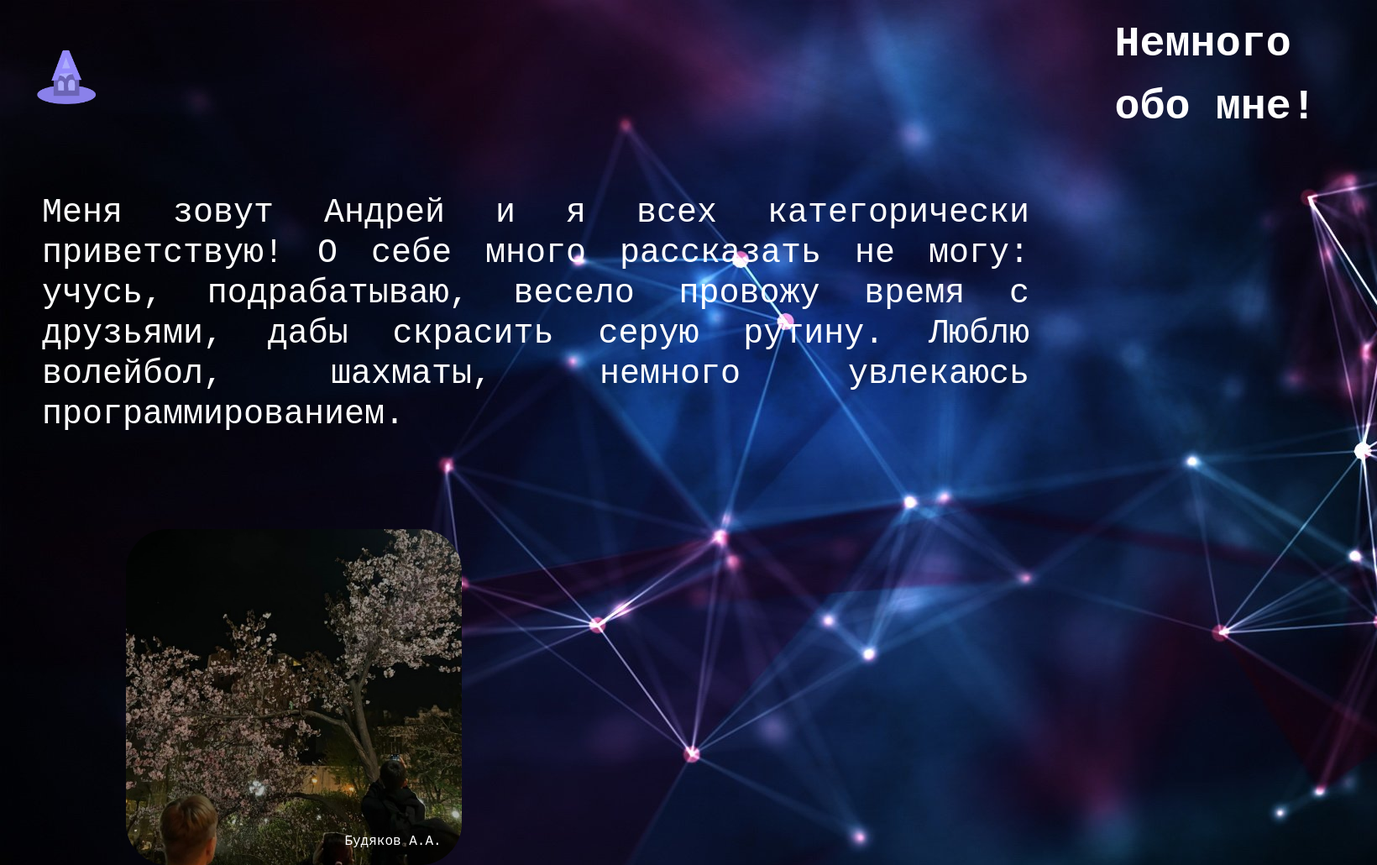
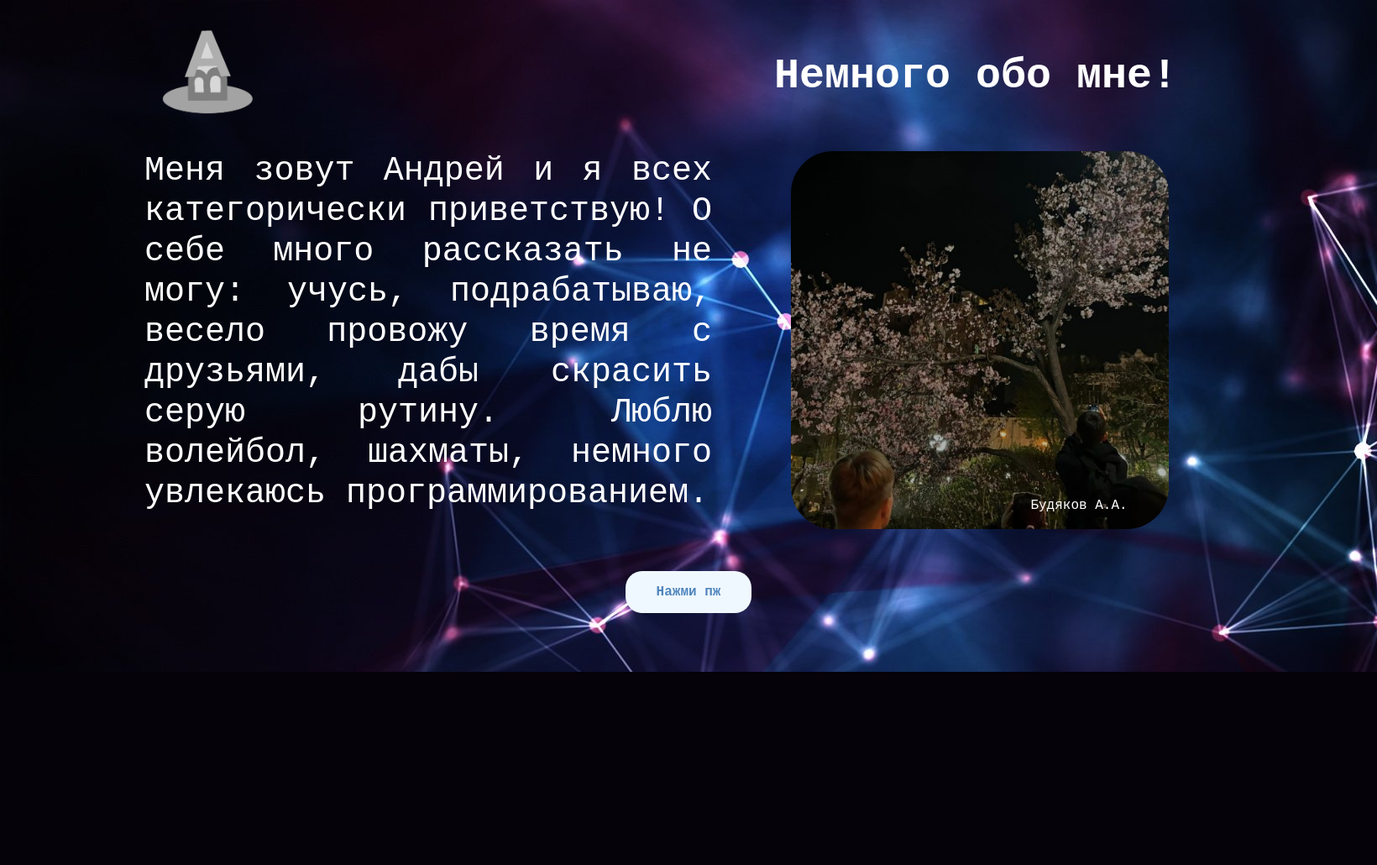
Before and after one commit to AndersenY/PT_site, a PHP site: page / in a window 1640 px wide. Shown: the whole page at 84% size. After the commit the page ends 800 px from the top, so only its background shows below. Run offline with PHP 8.4, Linux system fonts and the light colour scheme.

Commit message:
2 commit

```diff
--- a/css/style.css
+++ b/css/style.css
@@ -1,5 +1,5 @@
 body {
-    background-color: #182f39;
+    background-color: #162228;
     background-image: url(/images/1614647021_74-p-sovremennii-fon-dlya-fotoshopa-88.jpg);
     font-family: 'Courier New', Courier, monospace;
     color: white;
@@ -12,17 +12,14 @@ body {
 
 }
 
-.container {
-    margin-top: 50px;
-}
+.container {}
 
 .row {}
 
 .col-8 {
-    margin-left: 50px;
-    margin-top: 50px;
+    /* margin-left: 50px; */
     text-align: justify;
-    width: 1200px;
+    width: 700px;
     height: 400px;
 }
 
@@ -36,7 +33,7 @@ body {
     display: flex;
     align-items: center;
     justify-content: right;
-    margin-left: 1200px;
+    margin-left: 600px;
 }
 
 .img_size {}
@@ -49,21 +46,38 @@ body {
 .my_photo {
     background: url(../images/photo_2024-05-19_21-38-00.jpg) no-repeat center center;
     background-size: 100%;
-    width: 400px;
-    height: 400px;
+    width: 450px;
+    height: 450px;
     border-radius: 50px;
     align-items: end;
-    margin-left: 150px;
-
-
+    margin-left: 70px;
 
 }
 
 .nav_logo {
-    background: url(../images/logo3.png) no-repeat center center;
+    background: url(../images/logo4.png) no-repeat center center;
     background-size: 100%;
     width: 150px;
     height: 150px;
-    margin-left: 30px;
     margin-top: 30px;
 }
+
+.button_js {
+    text-align: center;
+}
+
+#myButton {
+    border: none;
+    border-radius: 20px;
+    width: 150px;
+    height: 50px;
+    background-color: aliceblue;
+    color: rgb(80, 133, 188);
+    font-weight: bold;
+    margin-top: 50px;
+}
+
+#demo img {
+    margin-top: 20px;
+    width: 50%;
+}
--- a/index.html
+++ b/index.html
@@ -12,7 +12,7 @@
 </head>
 
 <body>
-    <div class="conatainer nav_bar">
+    <div class="container nav_bar">
         <div class="row">
             <div class="nav_bar">
                 <div class="nav_logo"></div>
@@ -23,7 +23,7 @@
         </div>
 
     </div>
-    <div class="conatainer">
+    <div class="container">
         <div class="row">
             <div class="col-8">
                 <h1>Меня зовут Андрей и я всех категорически приветствую! О себе много рассказать не могу:
@@ -53,6 +53,15 @@
             </div>
         </div>
     </div>
+    <div class="container">
+        <div class="row">
+            <div class="button_js col-12">
+                <button id="myButton"> Нажми пж</button>
+                <p id="demo"></p>
+            </div>
+        </div>
+    </div>
+    <script type="text/javascript" src="js/button.js"></script>
 </body>
 
 </html>
--- /dev/null
+++ b/js/button.js
@@ -0,0 +1,12 @@
+var count = 0;
+document.getElementById("myButton").onclick = function () {
+    count++;
+    if (count % 2 == 0) {
+        document.getElementById("demo").innerHTML = "";
+    }
+    else {
+        var img = document.createElement("img");
+        img.src = "https://www.meme-arsenal.com/memes/bb42e8cfb950a4017cfa57700c0a6065.jpg";
+        document.getElementById("demo").appendChild(img);
+    }
+}
```
Also changed, not shown: images/logo4.png (added).
